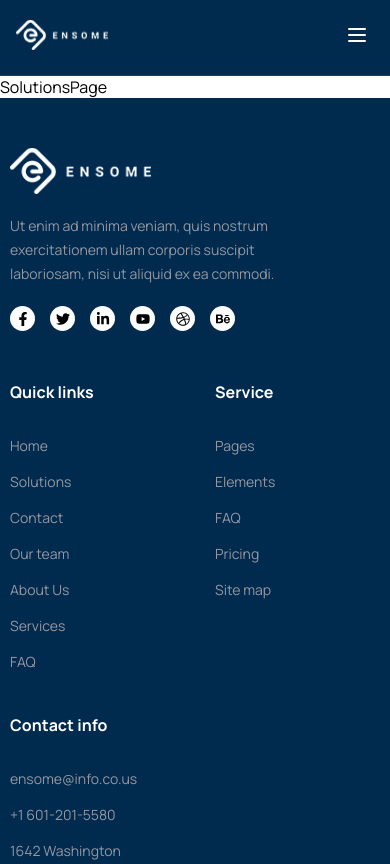
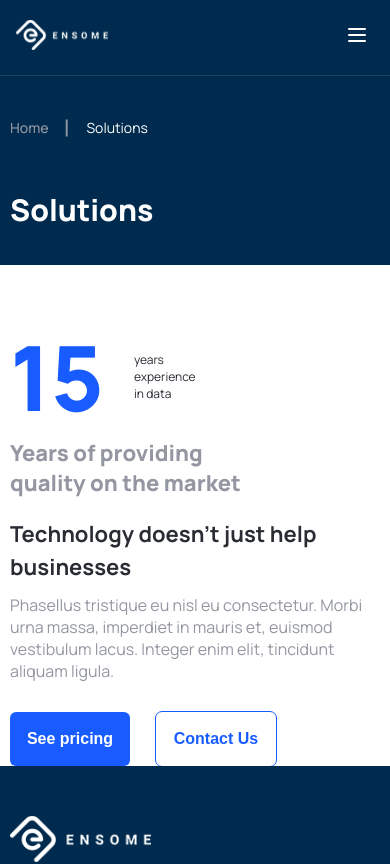
Before and after one commit to paulinasprojects/ensome-dev, a React (Vite) app: page /solutions in a window 390 px wide. Shown: the top 864 px of the page. Built offline with nearby package versions, Linux system fonts and the light colour scheme.

Commit message:
added responsive Providing Years section

```diff
--- /dev/null
+++ b/src/components/our-solutions.tsx
@@ -0,0 +1,16 @@
+import "@/styles/our-solutions.scss";
+import ProvidingYears from "./providing-years";
+// import SolutionsCards from "./solutions-cards";
+// import EnsomeInNumber from "./ensome-in-numbers";
+
+const OurSolutions = () => {
+  return (
+    <div className="our-solutions-main-container">
+      <ProvidingYears/>
+      {/* <SolutionsCards/> */}
+      {/* <EnsomeInNumber/> */}
+    </div>
+  )
+}
+
+export default OurSolutions
--- /dev/null
+++ b/src/components/providing-years.tsx
@@ -0,0 +1,26 @@
+import "@/styles/providing-years.scss";
+
+const ProvidingYears = () => {
+  return (
+    <div className="providing-years-main-container">
+      <div className="providing-years-content-container">
+          <div className="providing-years-main-container-container">
+            <span className="providing-years-number">15 <span className="providing-years-text">years <br /> experience <br /> in data</span></span>
+            <p className="providing-years-descr">Years of providing <br /> quality on the market</p>
+          </div>
+        <div>
+          <div className="providing-years-technology-container">
+            <span>Technology doesn't just help businesses</span>
+            <p>Phasellus tristique eu nisl eu consectetur. Morbi urna massa, imperdiet in mauris et, euismod vestibulum lacus. Integer enim elit, tincidunt aliquam ligula.</p>
+            <div className="providing-years-main-button-container">
+              <button className="providing-years-see-pricing-button">See pricing</button>
+              <button className="providing-years-contact-us-button">Contact Us</button>
+            </div>
+          </div>
+        </div>
+      </div>
+    </div>
+  )
+}
+
+export default ProvidingYears
--- /dev/null
+++ b/src/components/solutions-cards.tsx
@@ -0,0 +1,9 @@
+import "@/styles/solutions-cards.scss";
+
+const SolutionsCards = () => {
+  return (
+    <div className="solutions-cards-main-container">SolutionsCards</div>
+  )
+}
+
+export default SolutionsCards
--- a/src/pages/solutions-page.tsx
+++ b/src/pages/solutions-page.tsx
@@ -1,6 +1,17 @@
+import OurSolutions from "@/components/our-solutions"
+import TopHeroWithBreadcrumb from "@/components/top-hero-with-breadcrumb"
+
 const SolutionsPage = () => {
   return (
-    <div>SolutionsPage</div>
+    <div>
+      <TopHeroWithBreadcrumb
+        breadcrumbHref="/solutions"
+        breadcrumbTitle="Solutions"
+        topHeroDescription="Here you can find what kind of solutions we offer to our customers."
+        topHeroTitle="Solutions"
+      />
+      <OurSolutions/>
+    </div>
   )
 }
 
--- a/src/styles/ensone-in-numbers.scss
+++ b/src/styles/ensone-in-numbers.scss
@@ -23,12 +23,10 @@
 .ensome-main-content-container {
   display: flex;
   flex-direction: column;
-  justify-content: center;
-  align-items: center;
+  padding-left: 120px;
 
   @include md {
-    justify-content: unset;
-    align-items: unset;
+    padding-left: 20px;
   }
 
   .ensome-content-title {
--- /dev/null
+++ b/src/styles/our-solutions.scss
@@ -0,0 +1,15 @@
+@import "./responsive.scss";
+
+.our-solutions-main-container {
+  padding-top: 120px;
+  display: flex;
+  flex-direction: column;
+
+  @include md {
+    padding-top: 50px;
+  }
+
+  @include sm {
+    padding-top: 50px;
+  }
+}
--- /dev/null
+++ b/src/styles/providing-years.scss
@@ -0,0 +1,155 @@
+@import "./responsive.scss";
+
+.providing-years-main-container {
+  padding-left: 140px;
+
+  @include md {
+    padding-left: 40px;
+    padding-right: 40px;
+  }
+
+  @include ms {
+    padding-left: 20px;
+    padding-right: 20px;
+  }
+
+  @include sm {
+    padding-left: 10px;
+    padding-right: 10px;
+  }
+}
+
+.providing-years-content-container {
+  display: grid;
+  grid-template-columns: repeat(2, minmax(0, 1fr));
+  padding-right: 80px;
+
+  @include md {
+    padding-right: 0;
+  }
+
+  @include ms {
+    padding-right: 0;
+  }
+  @include sm {
+    gap: 20px;
+    grid-template-columns: repeat(1, minmax(0, 1fr));
+    padding-right: 0;
+  }
+}
+
+.providing-years-main-container-container {
+  display: flex;
+  flex-direction: column;
+
+  .providing-years-number {
+    display: flex;
+    align-items: center;
+    gap: 30px;
+    font-size: 90px;
+    font-weight: 800;
+    color: var(--primary-blue);
+  }
+
+  .providing-years-text {
+    font-size: var(--small);
+    color: var(--black);
+    font-weight: 400;
+  }
+
+  .providing-years-descr {
+    font-size: var(--heading-two);
+    font-weight: 800;
+    line-height: var(--leading-xl);
+    color: var(--grey);
+
+    @include ms {
+      font-size: var(--heading-four);
+      line-height: var(--leading-md);
+    }
+    @include sm {
+      font-size: var(--heading-four);
+      line-height: var(--leading-md);
+    }
+  }
+}
+
+.providing-years-technology-container {
+  display: flex;
+  flex-direction: column;
+  gap: 10px;
+}
+
+.providing-years-technology-container > span {
+  font-size: var(--heading-four);
+  font-weight: bold;
+  color: var(--black);
+  line-height: var(--leading-ml);
+}
+.providing-years-technology-container > p {
+  color: var(--grey);
+  font-weight: 400;
+  font-size: var(--heading-five);
+
+  @include sm {
+    font-size: var(--large);
+  }
+}
+
+.providing-years-main-button-container {
+  margin-top: 20px;
+  display: flex;
+  gap: 26px;
+}
+
+.providing-years-see-pricing-button {
+  border: none;
+  outline: none;
+  background-color: var(--primary-blue);
+  color: var(--white);
+  border-radius: 6px;
+  width: 190px;
+  height: 54px;
+  cursor: pointer;
+  font-size: var(--large);
+  line-height: var(--leading-sm);
+  font-weight: bold;
+
+  @include ms {
+    width: 120px;
+  }
+
+  @include sm {
+    width: 120px;
+  }
+}
+
+.providing-years-see-pricing-button:hover {
+  background-color: #467dff;
+}
+
+.providing-years-contact-us-button {
+  border: none;
+  outline: 1px solid var(--primary-blue);
+  width: 190px;
+  height: 54px;
+  color: var(--primary-blue);
+  cursor: pointer;
+  border-radius: 6px;
+  background-color: transparent;
+  font-size: var(--large);
+  line-height: var(--leading-sm);
+  font-weight: bold;
+
+  @include ms {
+    width: 120px;
+  }
+  @include sm {
+    width: 120px;
+  }
+}
+
+.providing-years-contact-us-button:hover {
+  background-color: var(--primary-blue);
+  color: var(--white);
+}
--- /dev/null
+++ b/src/styles/solutions-cards.scss
@@ -0,0 +1,24 @@
+@import "./responsive.scss";
+
+.solutions-cards-main-container {
+  padding-left: 140px;
+  padding-top: 120px;
+
+  @include md {
+    padding-left: 40px;
+    padding-right: 40px;
+    padding-top: 50px;
+  }
+
+  @include ms {
+    padding-left: 20px;
+    padding-right: 20px;
+    padding-top: 50px;
+  }
+
+  @include sm {
+    padding-left: 20px;
+    padding-right: 20px;
+    padding-top: 50px;
+  }
+}
--- a/src/styles/top-hero-breadcrumb.scss
+++ b/src/styles/top-hero-breadcrumb.scss
@@ -30,9 +30,9 @@
 }
 
 .top-hero-with-breadcrumb-title-container {
-  display: flex;
+  display: grid;
+  grid-template-columns: repeat(2, minmax(0, 1fr));
   align-items: center;
-  justify-content: space-between;
   padding-right: 80px;
 
   @include ms {
```
